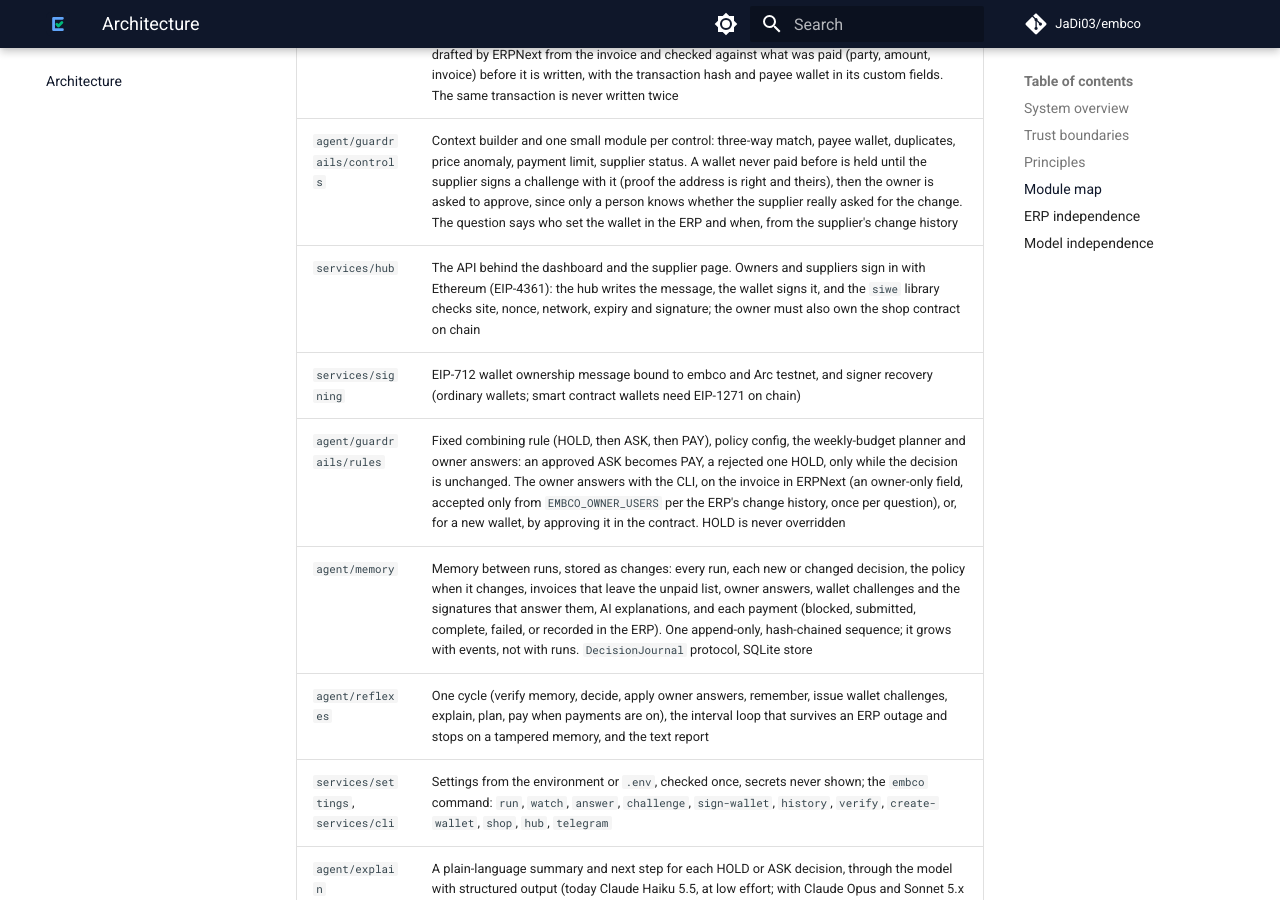
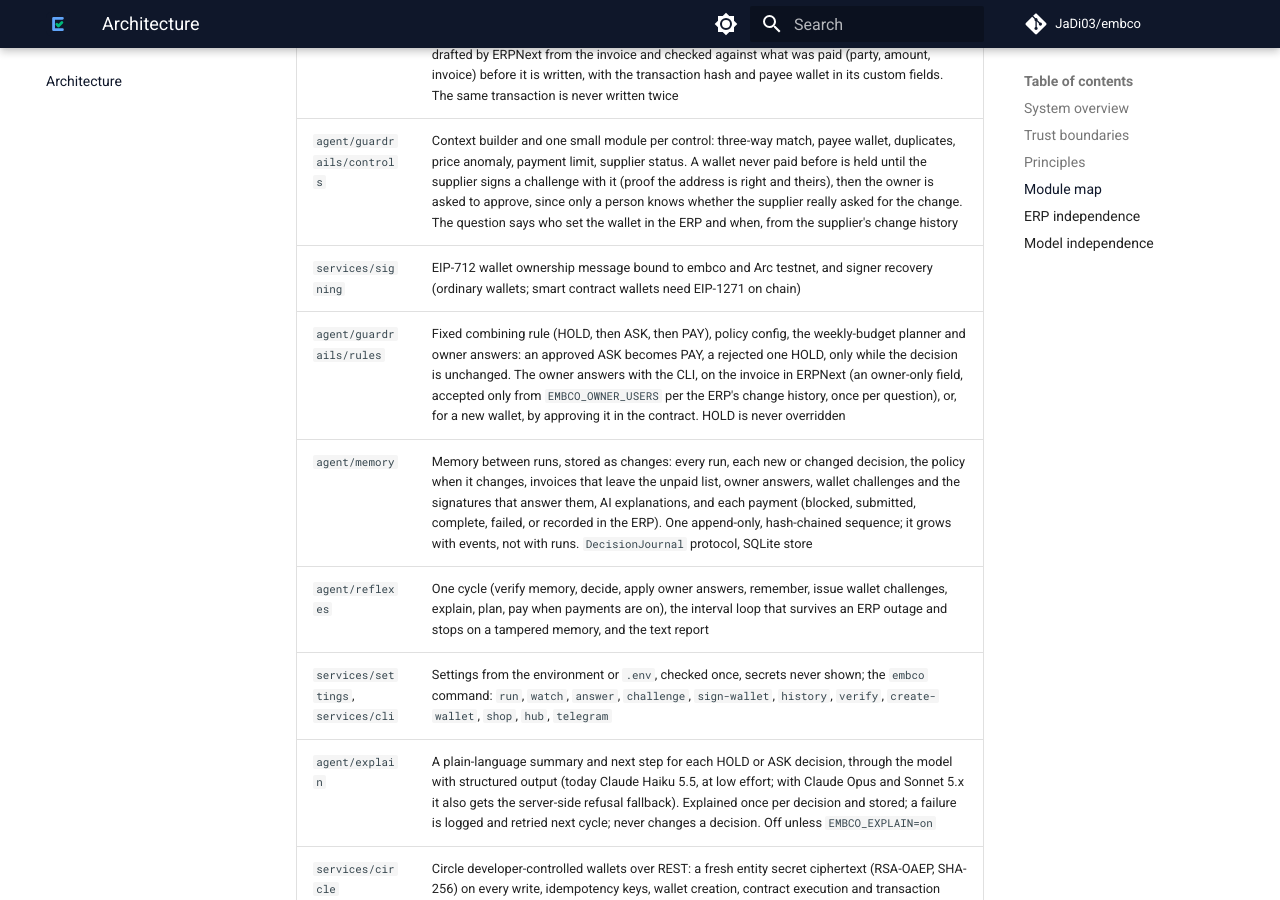
Before and after one commit to JaDi03/embco, an MkDocs documentation site: the page built from docs/architecture.md, in a window 1280 px wide and 900 px high, scrolled down 2172 px. Built offline with MkDocs 1.6.1 and Material for MkDocs 9.7.7, drawn with Linux system fonts in a browser that asks for light colours; comment, search, counter and statistics services are not loaded.

Commit message:
docs: keep the architecture page about the product

```diff
--- a/docs/architecture.md
+++ b/docs/architecture.md
@@ -41,7 +41,6 @@ The contracts live in `contracts/`.
 | `agent/reflexes/wake.py` | When to wake the agent: an invoice new, changed or without its decision, a payment failed or blocked, a due date close with nothing planned, an owner answer or supplier signature, a limit change, an alarm it set, the daily round, a heartbeat after 4 hours. No reason, no model call |
 | `services/erp` | Domain models, `LedgerAdapter` protocol, `erpnext/` adapter (client, mappers, adapter). Reads, plus one write through `PaymentWriter`: a payment final on chain becomes a submitted Payment Entry (on testnet, a draft marked TESTNET, so test USDC never closes a real invoice), drafted by ERPNext from the invoice and checked against what was paid (party, amount, invoice) before it is written, with the transaction hash and payee wallet in its custom fields. The same transaction is never written twice |
 | `agent/guardrails/controls` | Context builder and one small module per control: three-way match, payee wallet, duplicates, price anomaly, payment limit, supplier status. A wallet never paid before is held until the supplier signs a challenge with it (proof the address is right and theirs), then the owner is asked to approve, since only a person knows whether the supplier really asked for the change. The question says who set the wallet in the ERP and when, from the supplier's change history |
-| `services/hub` | The API behind the dashboard and the supplier page. Owners and suppliers sign in with Ethereum (EIP-4361): the hub writes the message, the wallet signs it, and the `siwe` library checks site, nonce, network, expiry and signature; the owner must also own the shop contract on chain |
 | `services/signing` | EIP-712 wallet ownership message bound to embco and Arc testnet, and signer recovery (ordinary wallets; smart contract wallets need EIP-1271 on chain) |
 | `agent/guardrails/rules` | Fixed combining rule (HOLD, then ASK, then PAY), policy config, the weekly-budget planner and owner answers: an approved ASK becomes PAY, a rejected one HOLD, only while the decision is unchanged. The owner answers with the CLI, on the invoice in ERPNext (an owner-only field, accepted only from `EMBCO_OWNER_USERS` per the ERP's change history, once per question), or, for a new wallet, by approving it in the contract. HOLD is never overridden |
 | `agent/memory` | Memory between runs, stored as changes: every run, each new or changed decision, the policy when it changes, invoices that leave the unpaid list, owner answers, wallet challenges and the signatures that answer them, AI explanations, and each payment (blocked, submitted, complete, failed, or recorded in the ERP). One append-only, hash-chained sequence; it grows with events, not with runs. `DecisionJournal` protocol, SQLite store |
```
